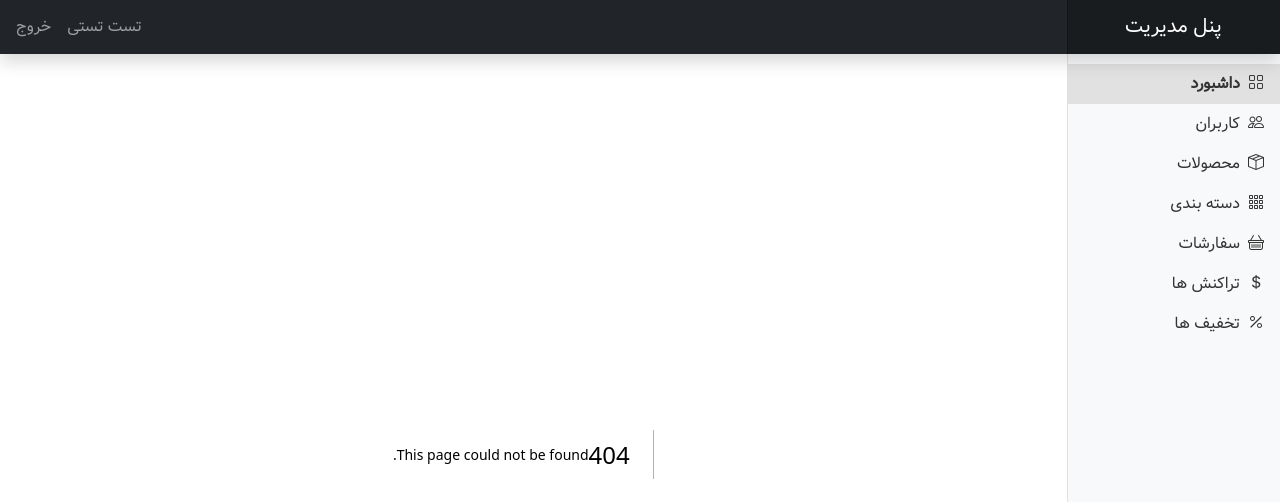
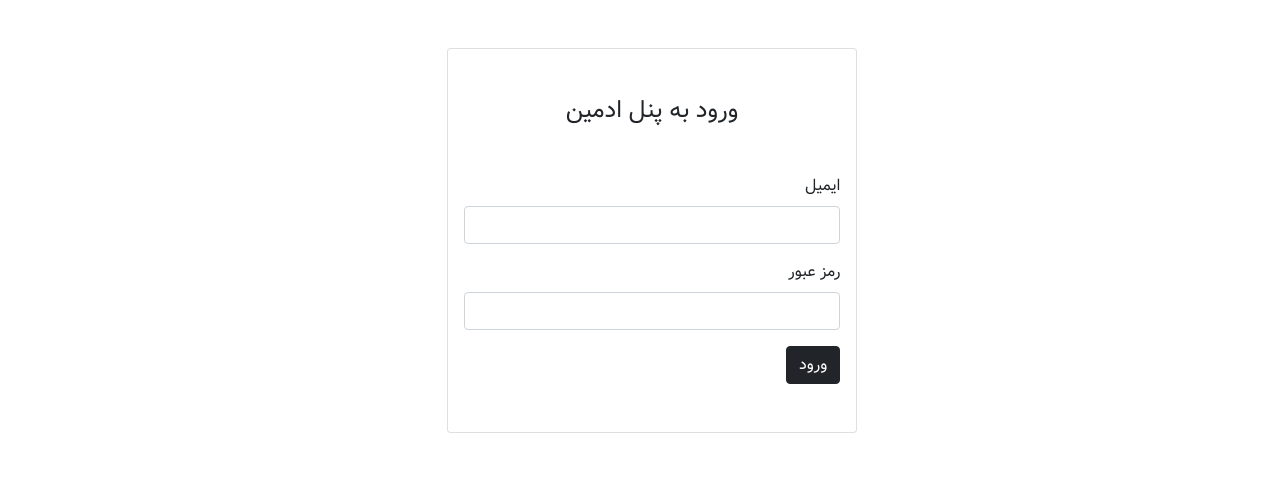
Before and after one commit to mostafa-jahani/fastfood_adminpanel_next.js, a Next.js app: page /auth/login in a window 1280 px wide. Before the commit this address had no page. Shown: the top 502 px of the page. Built offline with nearby package versions, Linux system fonts and the light colour scheme.

Commit message:
create login page template

```diff
--- a/components/layout/Layout.js
+++ b/components/layout/Layout.js
@@ -1,17 +1,25 @@
 import Header from "@/components/layout/Header";
 import Sidebar from "@/components/layout/Sidebar";
+import {ToastContainer} from "react-toastify";
+import {useRouter} from "next/router";
 
 
 const Layout = ({children}) => {
+
+    const router = useRouter()
+
+    if (router.pathname === "/auth/login") {
+        return (
+            <div>{children}</div>
+        )
+    }
+
     return (
         <>
-            <Header />
-
+            <Header/>
             <div className="container-fluid">
                 <div className="row">
-
-                    <Sidebar />
-
+                    <Sidebar/>
                     <main className="col-md-9 ms-sm-auto col-lg-10 px-md-4">
                         {children}
                     </main>
--- a/package.json
+++ b/package.json
@@ -13,7 +13,8 @@
     "bootstrap-icons": "^1.8.2",
     "next": "13.0.6",
     "react": "18.2.0",
-    "react-dom": "18.2.0"
+    "react-dom": "18.2.0",
+    "react-toastify": "^9.0.1"
   },
   "devDependencies": {
     "eslint": "8.29.0",
--- a/pages/_app.js
+++ b/pages/_app.js
@@ -1,17 +1,20 @@
 import 'bootstrap/dist/css/bootstrap.rtl.min.css'
 import 'bootstrap-icons/font/bootstrap-icons.css'
+import 'react-toastify/dist/ReactToastify.css'
 import '@/styles/globals.css'
 import {useEffect} from "react";
 import Layout from "@/components/layout/Layout";
+import {ToastContainer} from "react-toastify";
 
 
-function MyApp({ Component, pageProps }) {
+function MyApp({Component, pageProps}) {
     useEffect(() => {
         import('bootstrap/dist/js/bootstrap.bundle.js')
     }, []);
     return (
         <Layout>
             <Component {...pageProps} />
+            <ToastContainer/>
         </Layout>
     )
 }
--- /dev/null
+++ b/pages/auth/login.js
@@ -0,0 +1,42 @@
+import { useState } from "react";
+import { toast } from "react-toastify";
+
+
+const LoginPage = () => {
+    const [email, setEmail] = useState('');
+    const [password, setPassword] = useState('');
+    const handleLogin = async () => {
+        if (email === '' || password === '') {
+            toast.error("تمامی فیلد ها الزامی هستند")
+        }
+    }
+
+
+    return (
+        <div className="row mt-5 justify-content-center align-items-center">
+            <div className="col-md-4">
+                <div className="card">
+                    <div className="card-body py-5">
+                        <h4 className="mb-5 text-center">ورود به پنل ادمین</h4>
+                        <div>
+                            <div className="mb-3">
+                                <label htmlFor="email" className="form-label">ایمیل</label>
+                                <input onChange={(e) => setEmail(e.target.value)} value={email} type="email" className="form-control" id="email" />
+                            </div>
+                            <div className="mb-3">
+                                <label htmlFor="password" className="form-label">رمز عبور</label>
+                                <input onChange={(e) => setPassword(e.target.value)} value={password} type="password" className="form-control" />
+                            </div>
+                            <button onClick={handleLogin} type="submit" className="btn btn-dark">
+                                ورود
+                                {/* {loading && <div className="spinner-border spinner-border-sm ms-2"></div>} */}
+                            </button>
+                        </div>
+                    </div>
+                </div>
+            </div>
+        </div>
+    )
+}
+
+export default LoginPage;
--- a/styles/globals.css
+++ b/styles/globals.css
@@ -134,3 +134,8 @@ body {
 .cursor-pointer {
   cursor: pointer;
 }
+
+.Toastify__toast-body {
+  font-family: "Vazir" !important;
+  direction: rtl;
+}
```
Also changed, not shown: 1 other file (tests, documents, lock files or other folders). Lines whose indentation alone changed are shown as unchanged.
